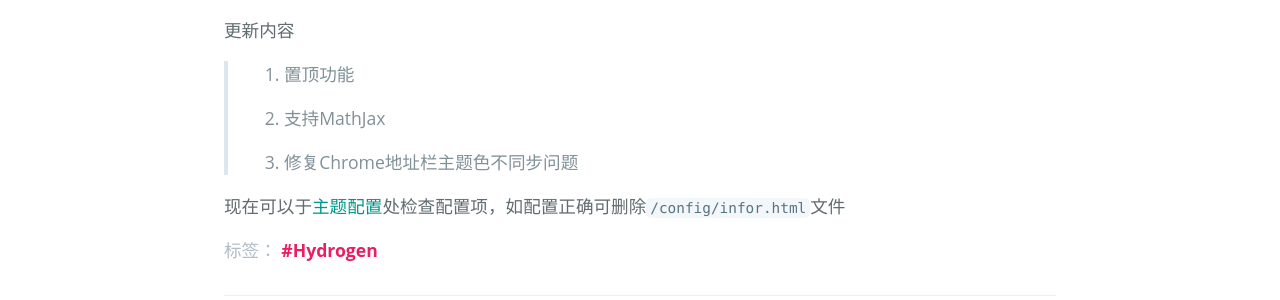
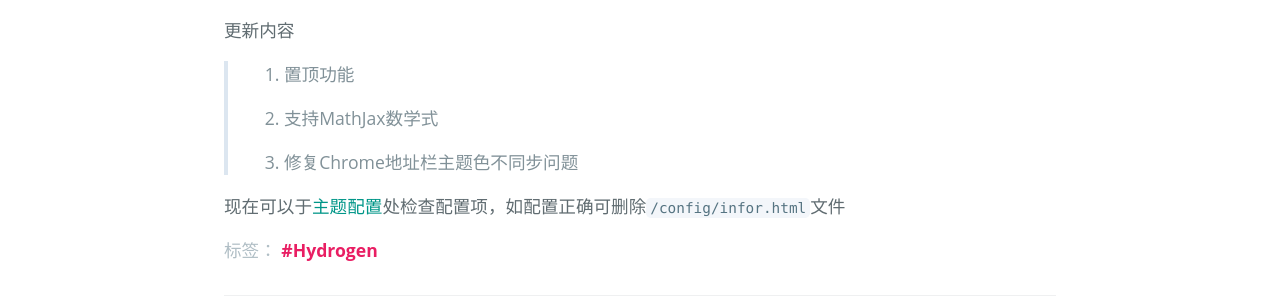
Before and after one commit to link9596/jekyll-theme-Hydrogen, a Jekyll site: the page built from _posts/2019-7-20-update.md, in a window 1280 px wide. Shown: the part 445-745 px from the top of the page. Built offline with Jekyll 4.4.1, drawn with Linux system fonts in a browser that asks for light colours; some web fonts are replaced.

Commit message:
Update 2019-7-20-update.md

```diff
--- a/_posts/2019-7-20-update.md
+++ b/_posts/2019-7-20-update.md
@@ -9,7 +9,7 @@ Hydrogen 1.1.0更新
 更新内容
 > 1. 置顶功能
 >
-> 2. 支持MathJax
+> 2. 支持MathJax数学式
 >
 > 3. 修复Chrome地址栏主题色不同步问题
 
```
